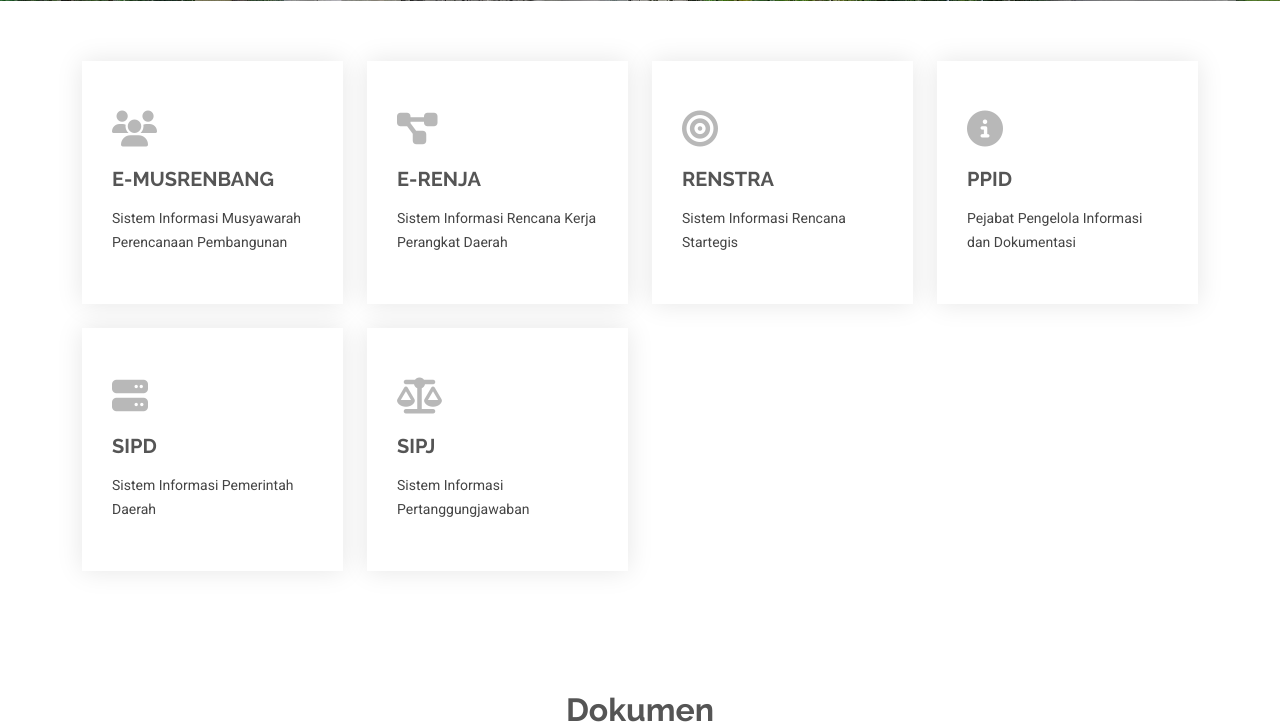
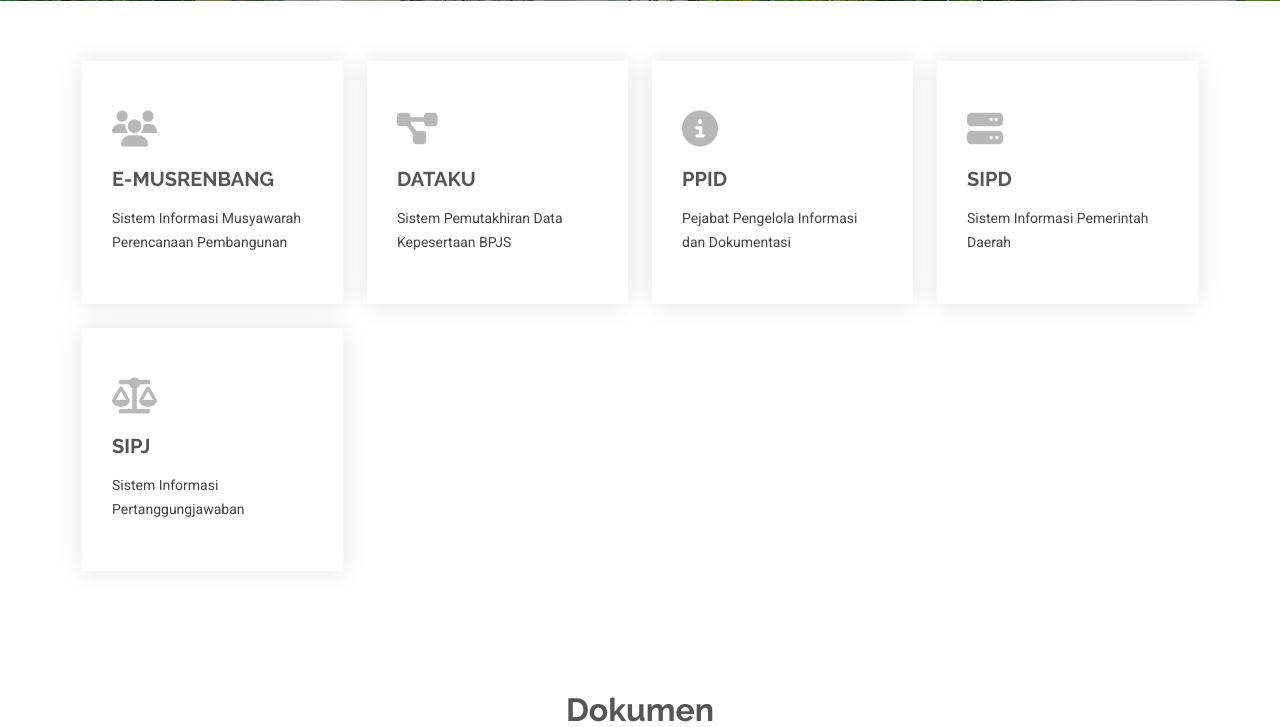
Before and after one commit to TaufiqR08/bappeda-landing, a CodeIgniter app: page /landing_page/ in a window 1280 px wide. Shown: the part 675-1402 px from the top of the page. Run offline with CodeIgniter, Linux system fonts and the light colour scheme.

Commit message:
first commit

```diff
--- a/application/views/front/landing_page.php
+++ b/application/views/front/landing_page.php
@@ -163,16 +163,8 @@
           <div class="col-xl-3 col-md-6 d-flex" data-aos="fade-up" data-aos-delay="200">
             <div class="service-item position-relative">
               <div class="icon"><i class="fas fa-project-diagram icon"></i></div>
-              <h4><a href="" class="stretched-link">E-RENJA</a></h4>
-              <p>Sistem Informasi Rencana Kerja Perangkat Daerah</p>
-            </div>
-          </div><!-- End Service Item -->
-
-          <div class="col-xl-3 col-md-6 d-flex" data-aos="fade-up" data-aos-delay="300">
-            <div class="service-item position-relative">
-              <div class="icon"><i class="fas fa-bullseye icon"></i></div>
-              <h4><a href="" class="stretched-link">RENSTRA</a></h4>
-              <p>Sistem Informasi Rencana Startegis</p>
+              <h4><a href="" class="stretched-link">DATAKU</a></h4>
+              <p>Sistem Pemutakhiran Data Kepesertaan BPJS</p>
             </div>
           </div><!-- End Service Item -->
 
```
